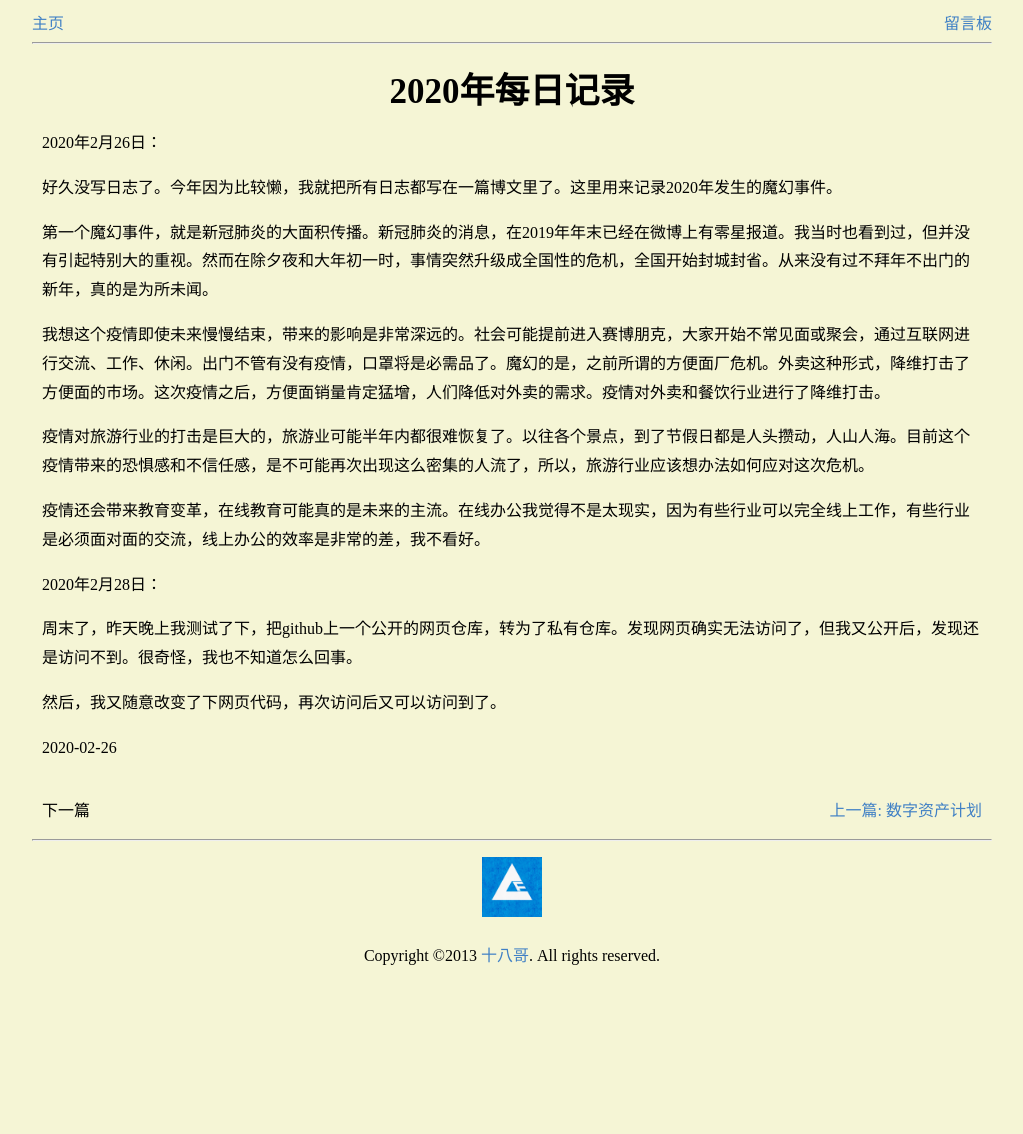
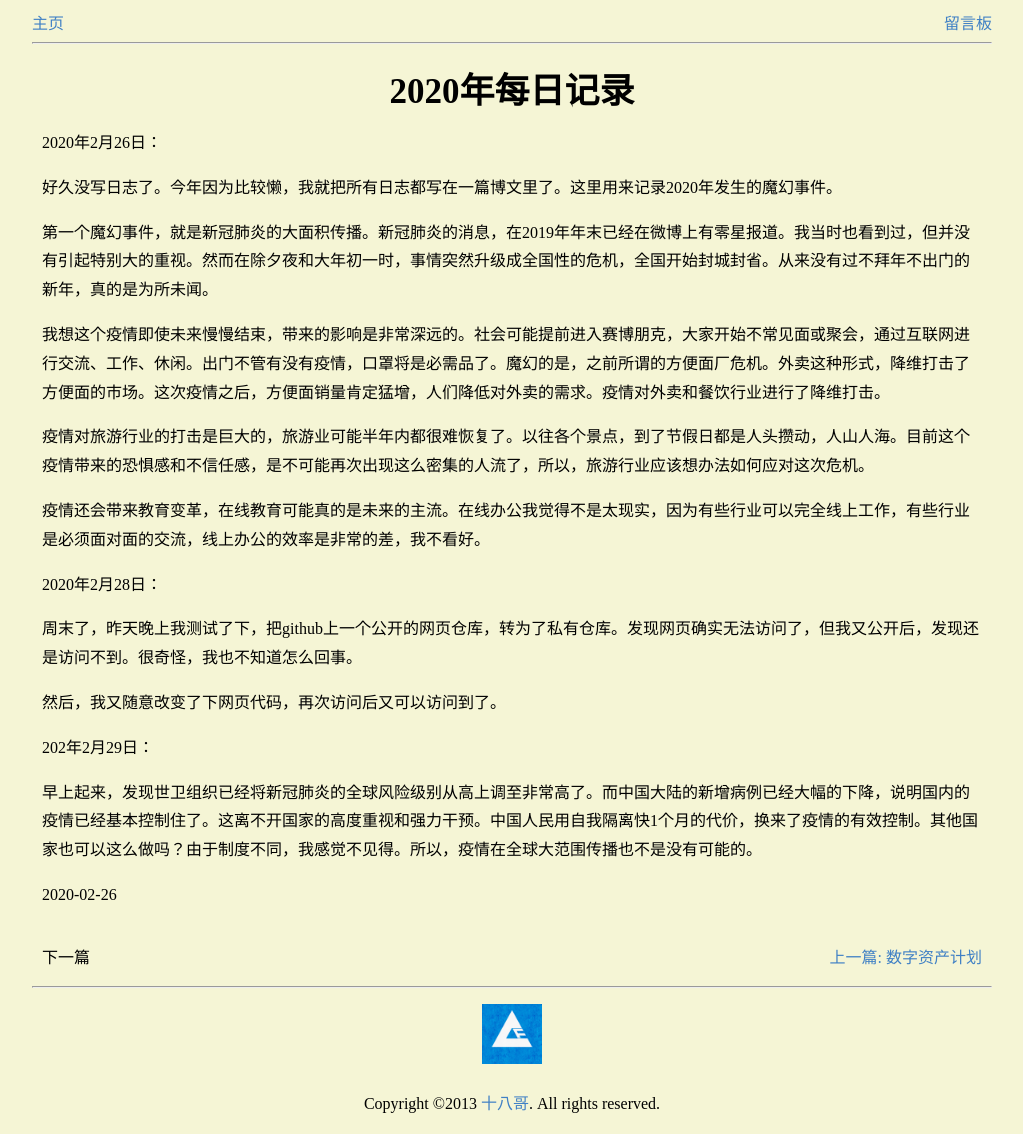
Before and after one commit to cforth/blog, a Jekyll site: the page built from _posts/2020-2-26-record.md, in a window 1280 px wide. Shown: the whole page, without its empty margins (128-1151 px from the left). Built offline with Jekyll 4.4.1, drawn with Linux system fonts in a browser that asks for light colours; comment, search, counter and statistics services are not loaded; before the commit the page ends 987 px from its top, so only the background shows below that.

Commit message:
Update 2020-2-26-record.md

```diff
--- a/_posts/2020-2-26-record.md
+++ b/_posts/2020-2-26-record.md
@@ -25,4 +25,8 @@ tags: [Thinking]
 
 然后，我又随意改变了下网页代码，再次访问后又可以访问到了。
 
+202年2月29日：
+
+早上起来，发现世卫组织已经将新冠肺炎的全球风险级别从高上调至非常高了。而中国大陆的新增病例已经大幅的下降，说明国内的疫情已经基本控制住了。这离不开国家的高度重视和强力干预。中国人民用自我隔离快1个月的代价，换来了疫情的有效控制。其他国家也可以这么做吗？由于制度不同，我感觉不见得。所以，疫情在全球大范围传播也不是没有可能的。
+
 {{ page.date | date: "%Y-%m-%d" }}
```
